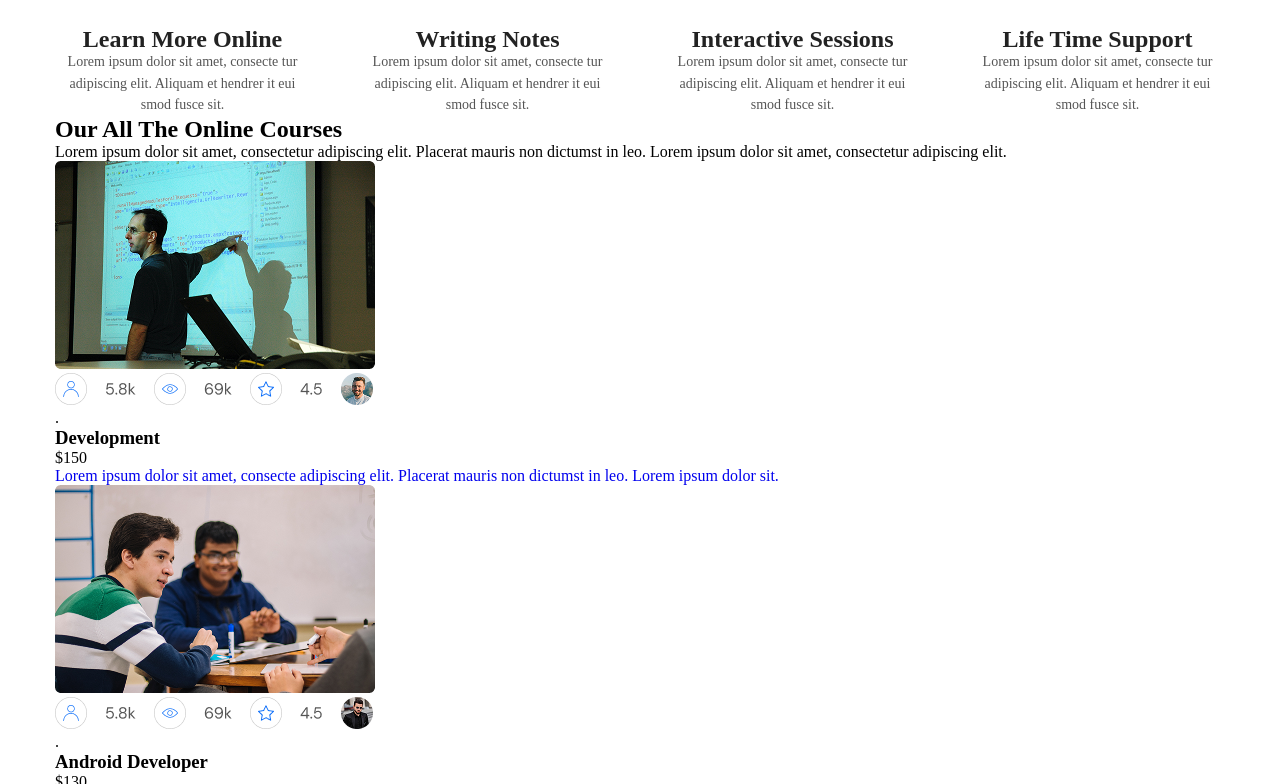
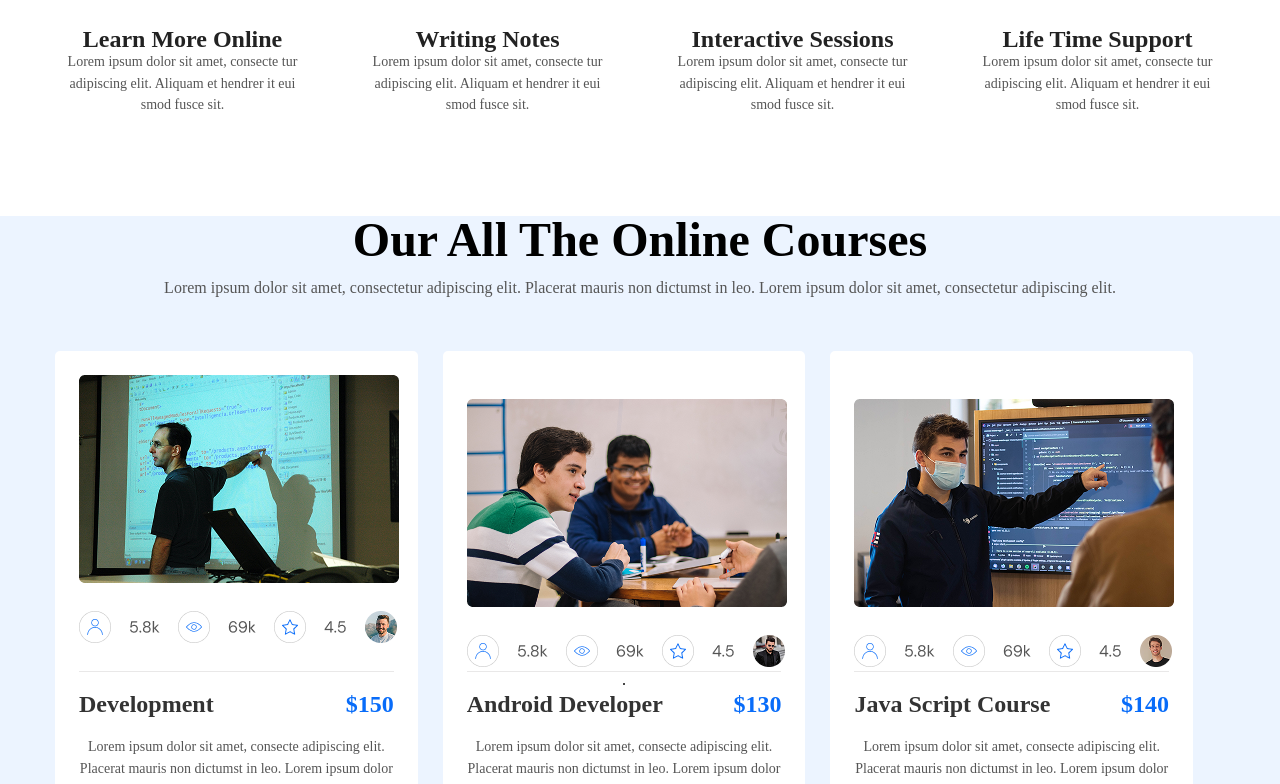
Before and after one commit to pubgmobile2006xxl-coder/recat-4dars, a React (Vite) app in the folder vite-project/: page / in a window 1280 px wide. Shown: the part 1636-2420 px from the top of the page. Built offline with nearby package versions, Linux system fonts and the light colour scheme.

Commit message:
dxfrcgtc

```diff
--- a/vite-project/src/Companents/Main/Section5/Section5.css
+++ b/vite-project/src/Companents/Main/Section5/Section5.css
@@ -1 +1,95 @@
-/*# sourceMappingURL=Section5.css.map */
+* {
+  padding: 0;
+  margin: 0;
+  box-sizing: border-box;
+  list-style: none;
+  text-decoration: none;
+}
+
+.container {
+  max-width: 100%;
+  width: 1200px;
+  margin: 0 auto;
+  padding: 0 15px;
+}
+
+.section5 {
+  margin-top: 100px;
+  background: #ECF4FF;
+}
+.section5 .container h1 {
+  font-weight: 700;
+  font-size: 48px;
+  line-height: 100%;
+  letter-spacing: 0%;
+  color: #000000;
+  text-align: center;
+  padding-bottom: 12px;
+  transition: all 1s ease-in-out;
+}
+.section5 .container h1:hover {
+  transform: scale(1.1);
+  color: #086CF9;
+}
+.section5 .container .soz {
+  font-weight: 400;
+  font-size: 16px;
+  line-height: 155%;
+  letter-spacing: 0%;
+  text-align: center;
+  color: #555;
+  transition: all 1s ease-in-out;
+}
+.section5 .container .soz:hover {
+  transform: scale(1.1);
+  color: #086CF9;
+}
+.section5 .container .cards {
+  display: flex;
+  align-items: center;
+  gap: 25px;
+  flex-wrap: wrap;
+  margin-top: 50px;
+}
+.section5 .container .cards .card {
+  width: 31%;
+  border-radius: 5px;
+  background: #FFFFFF;
+  text-align: center;
+  padding: 24px;
+}
+.section5 .container .cards .card .chzu {
+  width: 100%;
+  height: 1px;
+  background: #E9E8E8;
+}
+.section5 .container .cards .card .tun {
+  padding: 24px 0;
+}
+.section5 .container .cards .card .title {
+  display: flex;
+  align-items: center;
+  justify-content: space-between;
+  padding: 20px 0;
+}
+.section5 .container .cards .card .title h3 {
+  font-weight: 700;
+  font-size: 24px;
+  line-height: 100%;
+  letter-spacing: 0%;
+  color: #333;
+}
+.section5 .container .cards .card .title p {
+  font-weight: 700;
+  font-size: 24px;
+  line-height: 100%;
+  letter-spacing: 0%;
+  color: #086CF9;
+}
+.section5 .container .cards .card a {
+  font-weight: 400;
+  font-size: 14px;
+  line-height: 155%;
+  letter-spacing: 0%;
+  color: #555;
+}/*# sourceMappingURL=Section5.css.map */
--- a/vite-project/src/Companents/Main/Section5/Section5.jsx
+++ b/vite-project/src/Companents/Main/Section5/Section5.jsx
@@ -20,7 +20,7 @@ const Section5 = () => {
       <section className="section5">
         <div className="container">
           <h1>Our All The Online Courses</h1>
-          <p>
+          <p className='soz'>
             Lorem ipsum dolor sit amet, consectetur adipiscing elit.
             Placerat mauris non dictumst in leo. Lorem ipsum dolor sit amet, consectetur adipiscing elit.
           </p>
@@ -30,8 +30,8 @@ const Section5 = () => {
             <div className="card">
               <img src={rasm6} alt="rasm" />
               <br />
-              <img src={fram1} alt="rasm" />
-              <div className="chzu">.</div>
+              <img className='tun' src={fram1} alt="rasm" />
+              <div className="chzu"></div>
               <div className="title">
                 <h3>Development</h3>
                 <p>$150</p>
@@ -41,7 +41,7 @@ const Section5 = () => {
             </div>
 
             <div className="card">
-              <img src={rasm2} alt="rasm" />
+              <img className='tun' src={rasm2} alt="rasm" />
               <br />
               <img src={fram2} alt="rasm" />
               <div className="chzu">.</div>
@@ -54,10 +54,10 @@ const Section5 = () => {
             </div>
 
             <div className="card">
-              <img src={rasm4} alt="rasm" />
+              <img className='tun' src={rasm4} alt="rasm" />
               <br />
               <img src={fram3} alt="rasm" />
-              <div className="chzu">.</div>
+              <div className="chzu"></div>
               <div className="title">
                 <h3>Java Script Course</h3>
                 <p>$140</p>
@@ -67,10 +67,10 @@ const Section5 = () => {
             </div>
 
             <div className="card">
-              <img src={rasm5} alt="rasm" />
+              <img className='tun' src={rasm5} alt="rasm" />
               <br />
               <img src={fram3} alt="rasm" />
-              <div className="chzu">.</div>
+              <div className="chzu"></div>
               <div className="title">
                 <h3>Android Developer</h3>
                 <p>$120</p>
@@ -80,10 +80,10 @@ const Section5 = () => {
             </div>
 
             <div className="card">
-              <img src={rasm3} alt="rasm" />
+              <img className='tun' src={rasm3} alt="rasm" />
               <br />
               <img src={fram5} alt="rasm" />
-              <div className="chzu">.</div>
+              <div className="chzu"></div>
               <div className="title">
                 <h3>Java Script Course</h3>
                 <p>$120</p>
@@ -93,10 +93,10 @@ const Section5 = () => {
             </div>
 
             <div className="card">
-              <img src={rasm1} alt="rasm" />
+              <img className='tun' src={rasm1} alt="rasm" />
               <br />
               <img src={fram6} alt="rasm" />
-              <div className="chzu">.</div>
+              <div className="chzu"></div>
               <div className="title">
                 <h3>Basic Marketing</h3>
                 <p>$100</p>
--- /dev/null
+++ b/vite-project/src/Companents/Main/Section5/Section5.scss
@@ -0,0 +1,110 @@
+* {
+    padding: 0;
+    margin: 0;
+    box-sizing: border-box;
+    list-style: none;
+    text-decoration: none;
+}
+
+.container {
+    max-width: 100%;
+    width: 1200px;
+    margin: 0 auto;
+    padding: 0 15px;
+}
+
+.section5 {
+    margin-top: 100px;
+    background: #ECF4FF;
+
+    .container {
+
+        h1 {
+            font-weight: 700;
+            font-size: 48px;
+            line-height: 100%;
+            letter-spacing: 0%;
+            color: #000000;
+            text-align: center;
+            padding-bottom: 12px;
+            transition: all 1s ease-in-out;
+        }
+
+        h1:hover {
+            transform: scale(1.1);
+            color: #086CF9;
+        }
+
+        .soz {
+            font-weight: 400;
+            font-size: 16px;
+            line-height: 155%;
+            letter-spacing: 0%;
+            text-align: center;
+            color: #555;
+            transition: all 1s ease-in-out;
+        }
+
+        .soz:hover {
+            transform: scale(1.1);
+            color: #086CF9;
+        }
+
+        .cards {
+            display: flex;
+            align-items: center;
+            gap: 25px;
+            flex-wrap: wrap;
+            margin-top: 50px;
+
+            .card {
+                width: 31%;
+                border-radius: 5px;
+                background: #FFFFFF;
+                text-align: center;
+                padding: 24px;
+
+                .chzu{
+                    width: 100%;
+                    height: 1px;
+                    background: #E9E8E8;
+                }
+
+                .tun {
+                    padding: 24px 0;
+                }
+
+                .title {
+                    display: flex;
+                    align-items: center;
+                    justify-content: space-between;
+                    padding: 20px 0;
+
+                    h3 {
+                        font-weight: 700;
+                        font-size: 24px;
+                        line-height: 100%;
+                        letter-spacing: 0%;
+                        color: #333;
+                    }
+
+                    p {
+                        font-weight: 700;
+                        font-size: 24px;
+                        line-height: 100%;
+                        letter-spacing: 0%;
+                        color: #086CF9;
+                    }
+                }
+
+                a {
+                    font-weight: 400;
+                    font-size: 14px;
+                    line-height: 155%;
+                    letter-spacing: 0%;
+                    color: #555;
+                }
+            }
+        }
+    }
+}
```
Also changed, not shown: 1 other file (tests, documents, lock files or other folders).
